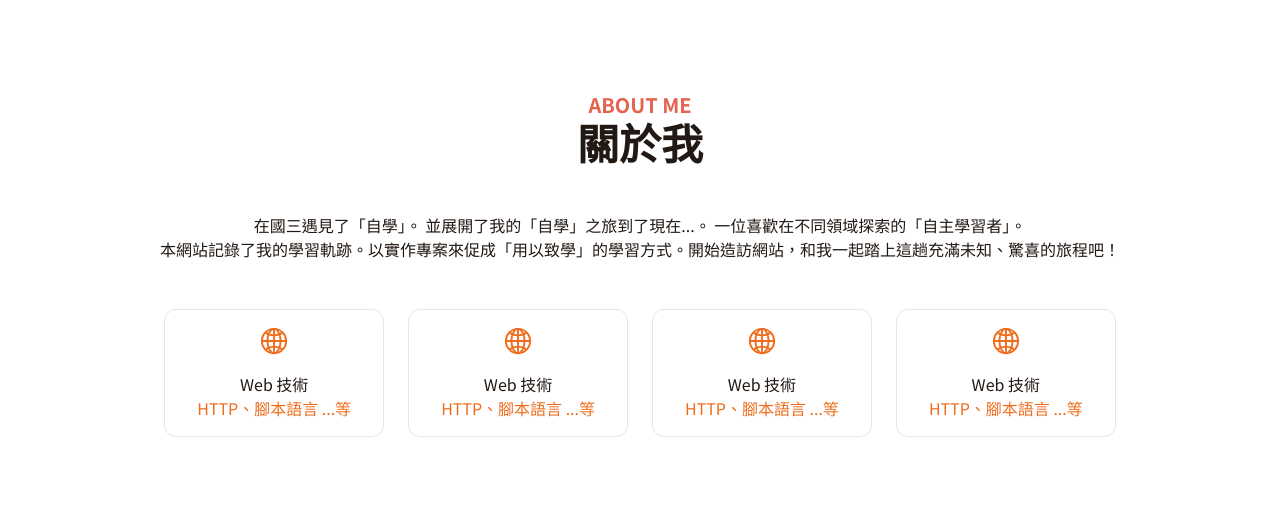
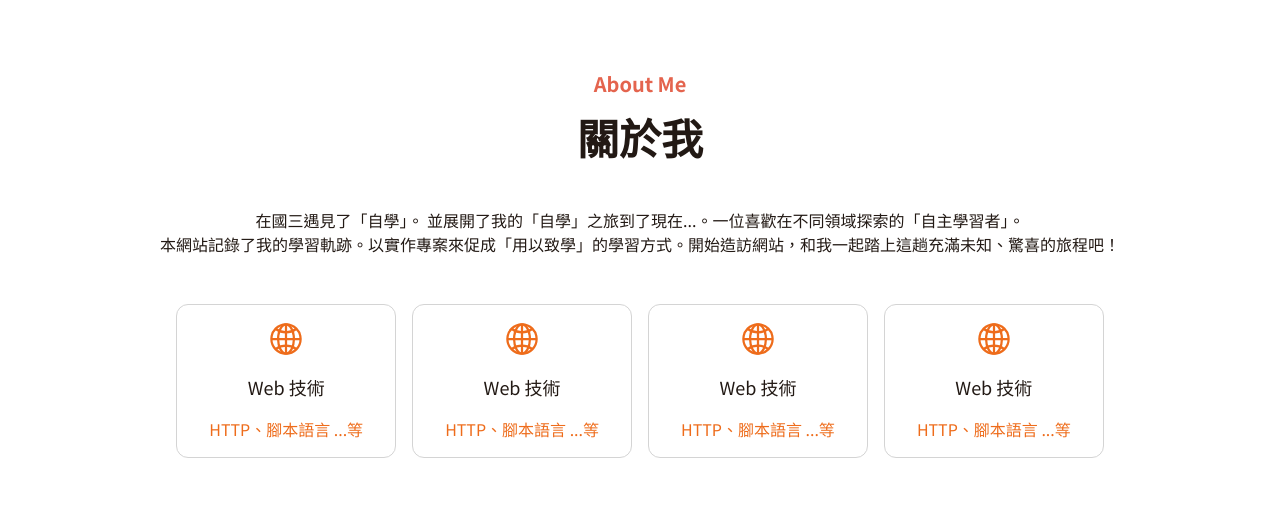
Before and after one commit to michellechang2006/React.js_website_112, a React (Vite) app: page / in a window 1280 px wide. Shown: the part 936-1444 px from the top of the page. Built offline with nearby package versions, Linux system fonts and the light colour scheme.

Commit message:
Update : 1/22
修改了Footer 的 style 和 icons-only改為 stats-cards ，並修改style

```diff
--- /dev/null
+++ b/src/Data/StatsCards_data.json
@@ -0,0 +1,22 @@
+[
+    {
+        "icon": "globe",
+        "title": "Web 技術",
+        "paragraph": "HTTP、腳本語言 ...等"
+    },
+    {
+        "icon": "globe",
+        "title": "Web 技術",
+        "paragraph": "HTTP、腳本語言 ...等"
+    },
+    {
+        "icon": "globe",
+        "title": "Web 技術",
+        "paragraph": "HTTP、腳本語言 ...等"
+    },
+    {
+        "icon": "globe",
+        "title": "Web 技術",
+        "paragraph": "HTTP、腳本語言 ...等"
+    }
+]
--- a/src/Pages/Home.jsx
+++ b/src/Pages/Home.jsx
@@ -1,9 +1,10 @@
 import HEADER_DATA from "../Data/Header_data.json"
 import FOOTER_DATA from "../Data/Footer_data.json"
+import STATSCARDS_DATA from "../Data/StatsCards_data.json"
 import Header from "../layouts/Header"
 import Footer from "../layouts/Footer"
 import Banner from "../layouts/Banner"
-import IconsOnly from "../layouts/IconsOnly"
+import StatsCards from "../layouts/StatsCards"
 
 
 function App() {
@@ -16,7 +17,13 @@ function App() {
                   >
                         Welcome to <i>Mlearning</i>
                   </Banner>
-                  <IconsOnly/>
+                  <StatsCards title={"關於我"} subtitle={"About Me"} itemsData={STATSCARDS_DATA}
+                        paragraph={
+                              <>在國三遇見了「自學」。
+                                    並展開了我的「自學」之旅到了現在...。一位喜歡在不同領域探索的「自主學習者」。<br></br>
+                                    本網站記錄了我的學習軌跡。以實作專案來促成「用以致學」的學習方式。開始造訪網站，和我一起踏上這趟充滿未知、驚喜的旅程吧！
+                              </>}
+                  />
                   <Footer itemsData={FOOTER_DATA} />
             </>
       )
--- /dev/null
+++ b/src/assets/icon.jsx
@@ -0,0 +1,17 @@
+import { IoGlobeOutline } from "react-icons/io5";
+import { IconContext } from "react-icons";
+
+export const Icon = ({ name }) => {
+    let icon;
+    const globe = <IconContext.Provider value={{ className: "lg:text-4xl sm:text-7xl text-primary" }}>
+        <IoGlobeOutline />
+    </IconContext.Provider>
+
+    if (name === "globe") {
+        icon = globe
+    }
+
+    return icon
+
+
+}
--- a/src/layouts/Footer/index.css
+++ b/src/layouts/Footer/index.css
@@ -15,5 +15,5 @@ footer .icons {
 }
 
 footer .bottom-section{
-    @apply flex flex-col gap-2 text-sm
+    @apply flex flex-col gap-2 lg:text-sm md:text-lg
 }
--- a/src/layouts/IconsOnly/index.css
+++ /dev/null
@@ -1,35 +0,0 @@
-.icons-only {
-    @apply p-20 h-screen flex items-center justify-center flex-col gap-12 text-center
-}
-
-.icons-only section {
-    @apply flex flex-col items-center
-}
-
-.icons-only .icon-card {
-    @apply flex items-center justify-center flex-col
-}
-
-.icons-only > div {
-    @apply
-    /* lg */
-    lg:flex lg:flex-row
-    /* md */
-    md:gap-6 md:grid md:grid-cols-2
-}
-
-.icons-only .icon-card {
-    @apply flex-col gap-4 py-4 px-8 rounded-xl border border-neutral-200
-}
-
-.icons-only h2{
-    @apply text-heading2 font-bold
-}
-
-.icons-only h4{
-    @apply text-xl font-bold text-secondary
-}
-
-.icons-only .icon-card p{
-    @apply text-primary
-}
--- a/src/layouts/IconsOnly/index.jsx
+++ /dev/null
@@ -1,46 +0,0 @@
-import { GlobeOutline } from "../../assets/icons"
-import "./index.css"
-
-export default function IconsOnly() {
-    return (
-        <div className="icons-only">
-            <section>
-                <h4>ABOUT ME</h4>
-                <h2>關於我</h2>
-            </section>
-            <p>在國三遇見了「自學」。 並展開了我的「自學」之旅到了現在...。
-                一位喜歡在不同領域探索的「自主學習者」。<br></br>
-                本網站記錄了我的學習軌跡。以實作專案來促成「用以致學」的學習方式。開始造訪網站，和我一起踏上這趟充滿未知、驚喜的旅程吧！</p>
-            <div>
-                <div className="icon-card">
-                    <GlobeOutline />
-                    <div>
-                        <h5>Web 技術</h5>
-                        <p>HTTP、腳本語言 ...等</p>
-                    </div>
-                </div>
-                <div className="icon-card">
-                    <GlobeOutline />
-                    <div>
-                        <h5>Web 技術</h5>
-                        <p>HTTP、腳本語言 ...等</p>
-                    </div>
-                </div>
-                <div className="icon-card">
-                    <GlobeOutline />
-                    <div>
-                        <h5>Web 技術</h5>
-                        <p>HTTP、腳本語言 ...等</p>
-                    </div>
-                </div>
-                <div className="icon-card">
-                    <GlobeOutline />
-                    <div>
-                        <h5>Web 技術</h5>
-                        <p>HTTP、腳本語言 ...等</p>
-                    </div>
-                </div>
-            </div>
-        </div>
-    )
-}
--- /dev/null
+++ b/src/layouts/StatsCards/index.css
@@ -0,0 +1,61 @@
+.stats-cards {
+    @apply flex items-center justify-center flex-col text-center
+    /* RWD */
+    lg:h-screen lg:p-20 lg:gap-12
+    /* Tablet/Mobile */
+    px-10 py-20 gap-16
+}
+
+.stats-cards section {
+    @apply flex flex-col items-center
+    /* Tablet/Mobile */
+    md:gap-4
+}
+
+.stats-cards .icon-card {
+    @apply flex items-center justify-center flex-col
+}
+
+.stats-cards>p {
+    /* RWD */
+    @apply lg:text-base md:text-bodyL
+}
+
+.stats-cards>div {
+    @apply
+    /* lg */
+    lg:flex lg:flex-row
+    /* md */
+    md:gap-4 md:grid md:grid-cols-2
+}
+
+.stats-cards .icon-card {
+    @apply flex-col rounded-xl border border-neutral-300
+    /* lg */
+    lg:gap-4 lg:py-4 lg:px-8
+    /* md */
+    md:gap-4 md:py-20 md:px-16
+}
+
+.stats-cards h2 {
+    @apply text-heading2 font-bold
+}
+
+.stats-cards h4 {
+    @apply text-xl font-bold text-secondary
+}
+
+.stats-cards .icon-card div {
+    @apply flex flex-col gap-4
+}
+
+.stats-cards .icon-card h5 {
+    /* RWD */
+    @apply lg:text-lg md:text-4xl
+}
+
+.stats-cards .icon-card p {
+    @apply text-primary
+    /* RWD */
+    lg:text-base md:text-3xl
+}
--- /dev/null
+++ b/src/layouts/StatsCards/index.jsx
@@ -0,0 +1,25 @@
+import { Icon } from "../../assets/icon";
+import "./index.css"
+import { v4 as uuidv4 } from 'uuid';
+
+export default function StatsCards({ itemsData, title, subtitle, paragraph }) {
+    return (
+        <div className="stats-cards">
+            <section>
+                <h4>{subtitle}</h4>
+                <h2>{title}</h2>
+            </section>
+            <p>{paragraph}</p>
+            <div>
+                {itemsData.map((item) =>
+                    <div key={uuidv4()} className="icon-card">
+                        <Icon name={item.icon} />
+                        <div>
+                            <h5>{item.title}</h5>
+                            <p>{item.paragraph}</p>
+                        </div>
+                    </div>)}
+            </div>
+        </div>
+    )
+}
```
Also changed, not shown: src/assets/icons.jsx (+6 -2 lines).
